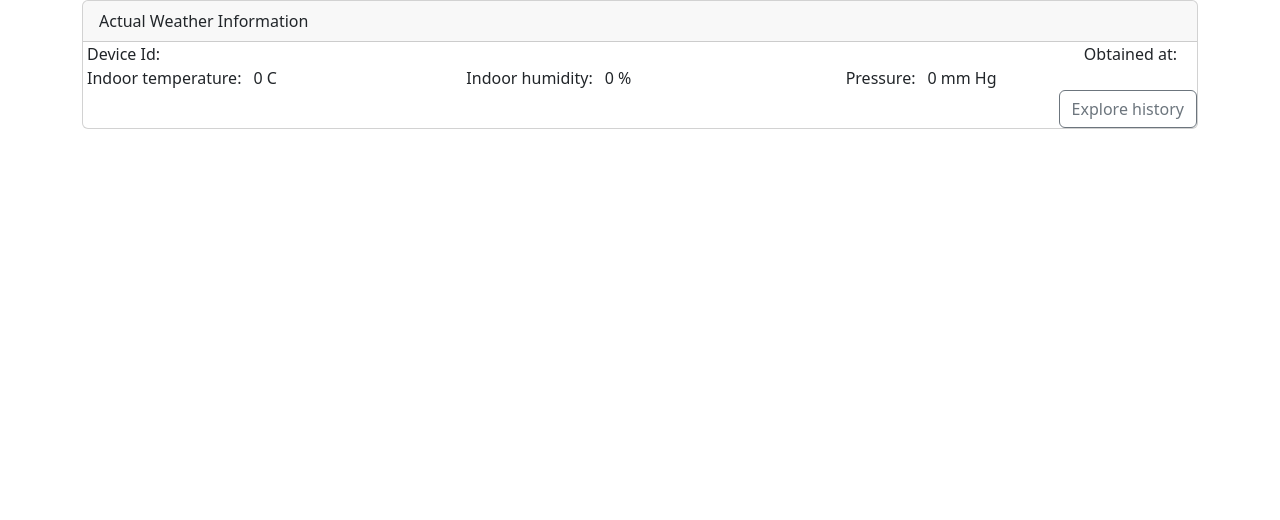
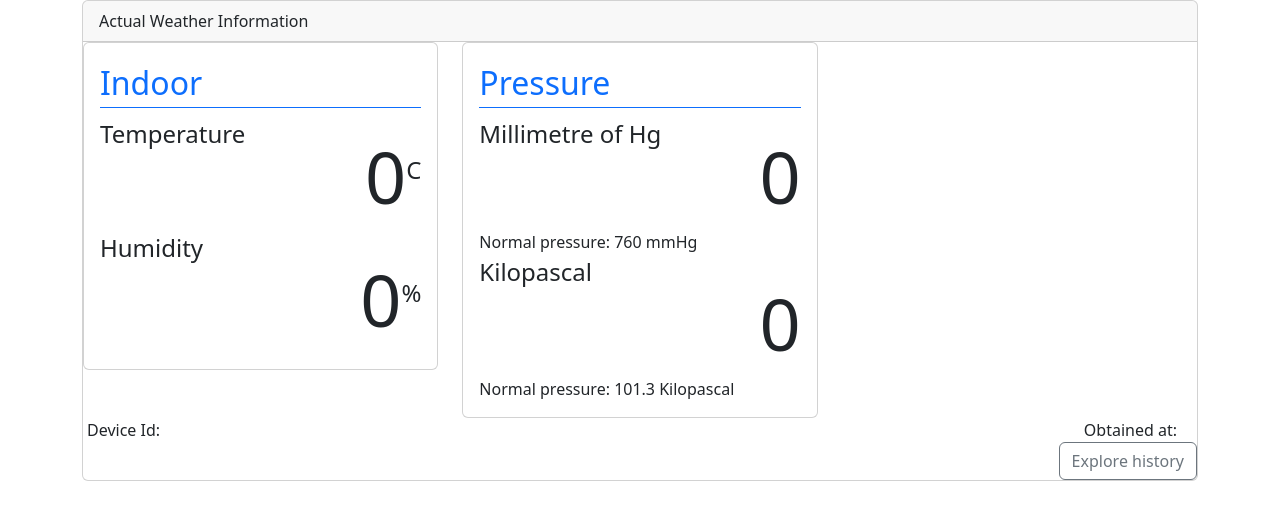
Before and after one commit to SergeyBogdanov/meteostation-20-net, an Angular app in the folder StorageViewer/ClientApp/: page /actual in a window 1280 px wide. Shown: the top 520 px of the page. Built offline with nearby package versions, Linux system fonts and the light colour scheme; no server answers.

Commit message:
Change actual data layout

```diff
--- a/StorageViewer/ClientApp/src/app/app.component.ts
+++ b/StorageViewer/ClientApp/src/app/app.component.ts
@@ -1,12 +1,12 @@
 import { Component } from '@angular/core';
-import { RouterLink, RouterLinkActive, RouterOutlet } from '@angular/router';
+import { RouterOutlet } from '@angular/router';
 
 import { DuplexChannelService } from './common/duplex-channel.service';
 
 @Component({
   selector: 'app-root',
   standalone: true,
-  imports: [RouterOutlet, RouterLink, RouterLinkActive],
+  imports: [RouterOutlet],
   templateUrl: './app.component.html',
   styleUrl: './app.component.css'
 })
--- a/StorageViewer/ClientApp/src/app/views/actual-info-page.component.css
+++ b/StorageViewer/ClientApp/src/app/views/actual-info-page.component.css
@@ -0,0 +1,17 @@
+.major-data {
+    font-size: 4.5em;
+    margin-top: 0.2em;
+}
+
+.major-data_unit {
+    font-size: x-large;
+    vertical-align: super;
+}
+
+.major-data_title {
+    font-size: xx-large;
+}
+
+.major-data_label {
+    font-size: x-large;
+}
--- a/StorageViewer/ClientApp/src/app/views/actual-info-page.component.html
+++ b/StorageViewer/ClientApp/src/app/views/actual-info-page.component.html
@@ -3,6 +3,33 @@
       Actual Weather Information
     </div>
     <div class="=card-body">
+        <div class="row">
+            <div class="col-4">
+                <div class="card">
+                    <div class="card-body">
+                        <div class="card-title text-primary major-data_title border-bottom border-primary">Indoor</div>
+                        <div class="position-absolute major-data_label">Temperature</div>
+                        <div class="major-data text-end">{{ currentInfo?.storedData?.temperatureInternal | number:'1.0-1' }}<span class="major-data_unit">C</span></div>
+                        <div class="position-absolute major-data_label">Humidity</div>
+                        <div class="major-data text-end">{{ currentInfo?.storedData?.humidityInternal | number:'1.0-1' }}<span class="major-data_unit">%</span></div>
+                    </div>
+                </div>
+            </div>
+            <div class="col-4">
+                <div class="card">
+                    <div class="card-body">
+                        <div class="card-title text-primary major-data_title border-bottom border-primary">Pressure</div>
+                        <div class="position-absolute major-data_label">Millimetre of Hg</div>
+                        <div class="major-data text-end">{{ currentInfo?.storedData?.pressureMmHg | number:'1.0-1' }}</div>
+                        <div>Normal pressure: 760 mmHg</div>
+                        <div class="position-absolute major-data_label">Kilopascal</div>
+                        <div class="major-data text-end">{{ ((currentInfo?.storedData?.pressureMmHg ?? 0) / 1000) | number:'1.0-1' }}</div>
+                        <div>Normal pressure: 101.3 Kilopascal</div>
+                    </div>
+                </div>
+            </div>
+            <div class="col-4"></div>
+        </div>
       <div class="row">
         <div class="col-6">
           <span class="mx-1">Device Id:</span><span class="mx-2">{{ currentInfo?.deviceId }}</span>
@@ -12,17 +39,6 @@
         </div>
       </div>
       <div class="row">
-        <div class="col-4">
-          <span class="mx-1">Indoor temperature:</span><span class="mx-2">{{ currentInfo?.storedData?.temperatureInternal | number:'1.0-1' }} C</span>
-        </div>
-        <div class="col-4">
-          <span class="mx-1">Indoor humidity:</span><span class="mx-2">{{ currentInfo?.storedData?.humidityInternal | number:'1.0-1' }} %</span>
-        </div>
-        <div class="col-4">
-          <span class="mx-1">Pressure:</span><span class="mx-2">{{ currentInfo?.storedData?.pressureMmHg | number:'1.0-1' }} mm Hg</span>
-        </div>
-      </div>
-      <div class="row">
         <div class="col-10"></div>
         <div class="col-2 text-end"><button class="btn btn-outline-secondary" routerLink="../history">Explore history</button></div>
       </div>
```
